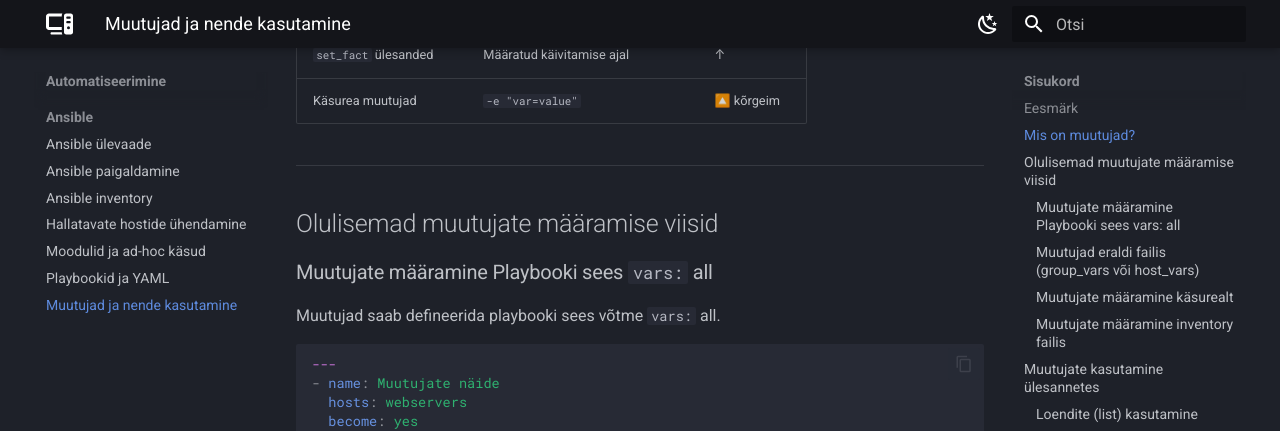
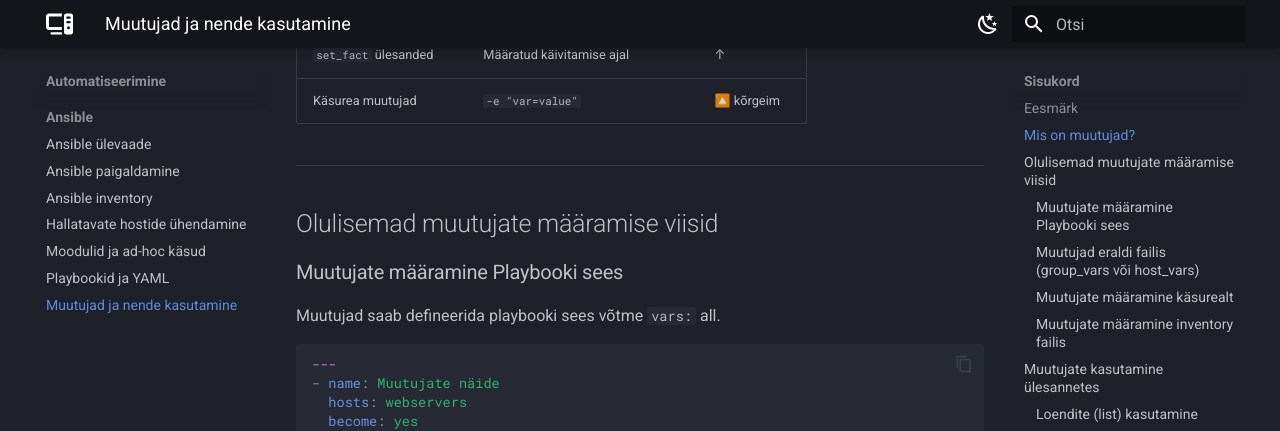
Before and after one commit to priitpaap/priitpaap.github.io, an MkDocs documentation site: the page built from docs/ansible/ansiblevars.md, in a window 1280 px wide and 900 px high, scrolled down 1057 px. Shown: the top 431 px of the window. Built offline with MkDocs 1.6.1 and Material for MkDocs 9.7.7, drawn with Linux system fonts in a browser that asks for light colours.

Commit message:
Update ansiblevars.md

```diff
--- a/docs/ansible/ansiblevars.md
+++ b/docs/ansible/ansiblevars.md
@@ -32,7 +32,7 @@
 
 ## Olulisemad muutujate määramise viisid
 
-### Muutujate määramine Playbooki sees `vars:` all
+### Muutujate määramine Playbooki sees
 
 Muutujad saab defineerida playbooki sees võtme `vars:` all.
 
```
